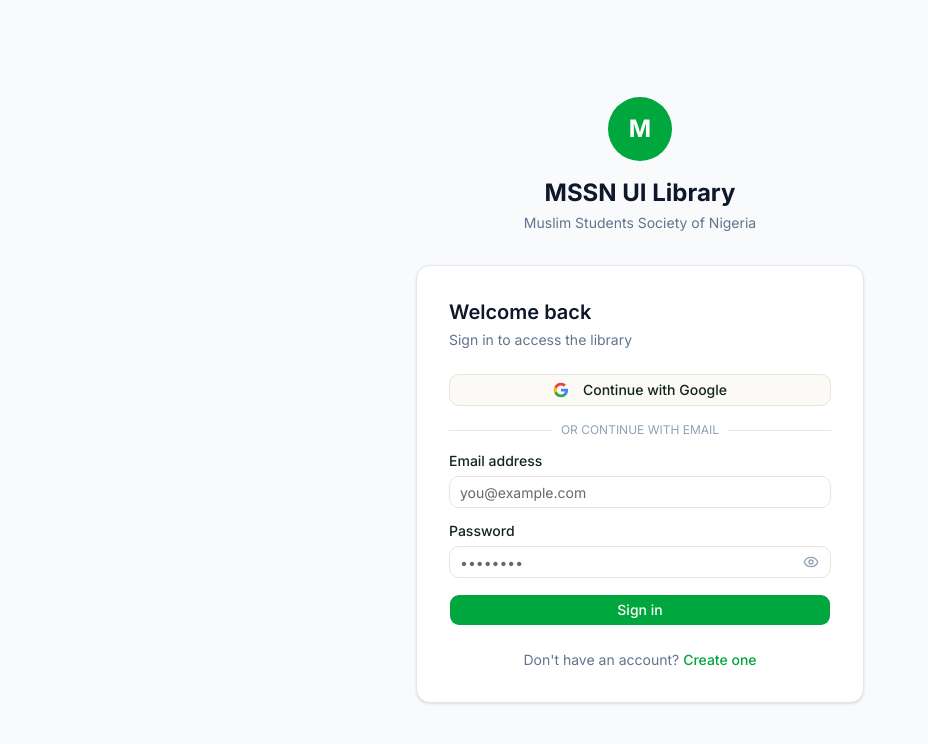
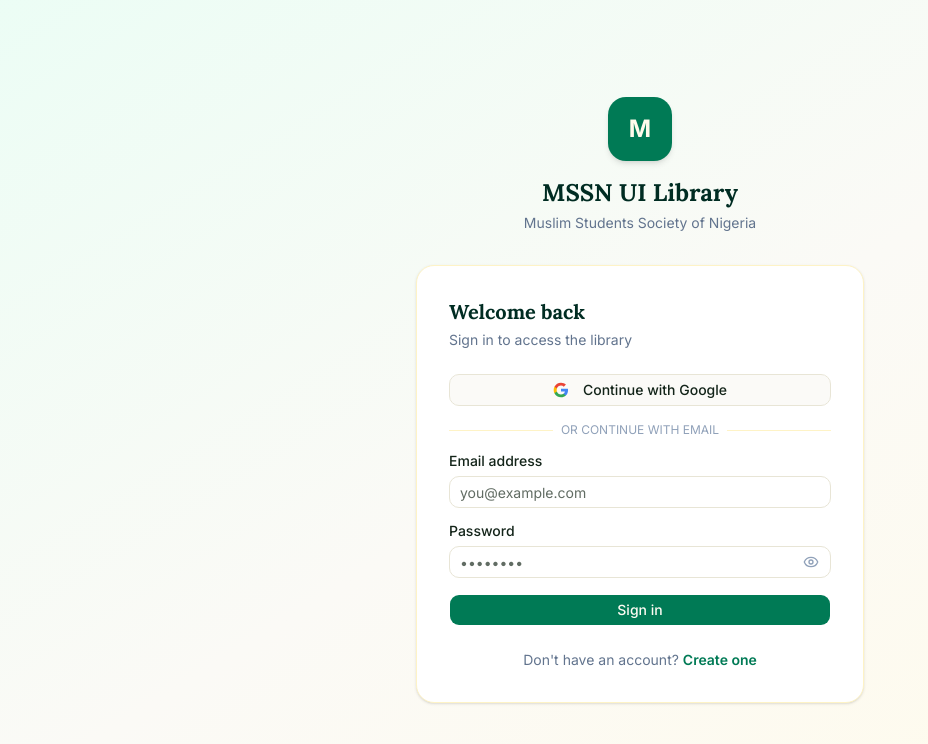
Before and after one commit to JubrilKolade/mssnui-library, a Next.js app: page /login in a window 1280 px wide. Shown: the top 744 px of the page, without its empty margins (0-928 px from the left). Built offline with nearby package versions, Linux system fonts and the light colour scheme.

Commit message:
style: theme auth pages with emerald and amber palette

```diff
--- a/src/app/(auth)/layout.tsx
+++ b/src/app/(auth)/layout.tsx
@@ -10,14 +10,14 @@
   children: React.ReactNode;
 }) {
   return (
-    <main className="min-h-screen bg-slate-50 flex items-center justify-center p-4">
+    <main className="min-h-screen bg-gradient-to-br from-emerald-50 via-[#fbfaf6] to-amber-50 flex items-center justify-center p-4">
       <div className="w-full max-w-md">
         {/* Logo */}
         <div className="text-center mb-8">
-          <div className="inline-flex items-center justify-center w-16 h-16 rounded-full bg-green-600 text-white text-2xl font-bold mb-4">
+          <div className="inline-flex items-center justify-center w-16 h-16 rounded-2xl bg-emerald-700 text-amber-50 text-2xl font-bold mb-4 shadow-md">
             M
           </div>
-          <h1 className="text-2xl font-bold text-slate-900">
+          <h1 className="font-serif text-2xl font-bold text-emerald-950">
             MSSN UI Library
           </h1>
           <p className="text-slate-500 text-sm mt-1">
--- a/src/app/(auth)/login/page.tsx
+++ b/src/app/(auth)/login/page.tsx
@@ -9,9 +9,9 @@
 
 export default function LoginPage() {
   return (
-    <div className="bg-white rounded-xl shadow-sm border border-slate-200 p-8">
+    <div className="bg-white rounded-2xl shadow-sm border border-amber-100 p-8">
       <div className="mb-6">
-        <h2 className="text-xl font-semibold text-slate-900">
+        <h2 className="font-serif text-xl font-bold text-emerald-950">
           Welcome back
         </h2>
         <p className="text-slate-500 text-sm mt-1">
@@ -19,7 +19,7 @@
         </p>
       </div>
 
-      <Suspense fallback={<div className="h-64 animate-pulse rounded-lg bg-slate-100" />}>
+      <Suspense fallback={<div className="h-64 animate-pulse rounded-lg bg-amber-50" />}>
         <LoginForm />
       </Suspense>
 
@@ -27,7 +27,7 @@
         Don&apos;t have an account?{" "}
         <Link
           href="/register"
-          className="text-green-600 hover:text-green-700 font-medium"
+          className="text-emerald-700 hover:text-emerald-800 font-semibold"
         >
           Create one
         </Link>
--- a/src/app/(auth)/register/page.tsx
+++ b/src/app/(auth)/register/page.tsx
@@ -8,9 +8,9 @@
 
 export default function RegisterPage() {
   return (
-    <div className="bg-white rounded-xl shadow-sm border border-slate-200 p-8">
+    <div className="bg-white rounded-2xl shadow-sm border border-amber-100 p-8">
       <div className="mb-6">
-        <h2 className="text-xl font-semibold text-slate-900">
+        <h2 className="font-serif text-xl font-bold text-emerald-950">
           Create an account
         </h2>
         <p className="text-slate-500 text-sm mt-1">
@@ -24,7 +24,7 @@
         Already have an account?{" "}
         <Link
           href="/login"
-          className="text-green-600 hover:text-green-700 font-medium"
+          className="text-emerald-700 hover:text-emerald-800 font-semibold"
         >
           Sign in
         </Link>
--- a/src/components/auth/LoginForm.tsx
+++ b/src/components/auth/LoginForm.tsx
@@ -120,7 +120,7 @@
       {/* Divider */}
       <div className="relative">
         <div className="absolute inset-0 flex items-center">
-          <span className="w-full border-t border-slate-200" />
+          <span className="w-full border-t border-amber-100" />
         </div>
         <div className="relative flex justify-center text-xs uppercase">
           <span className="bg-white px-2 text-slate-400">
@@ -168,7 +168,7 @@
                     <button
                       type="button"
                       onClick={() => setShowPassword(!showPassword)}
-                      className="absolute right-3 top-1/2 -translate-y-1/2 text-slate-400 hover:text-slate-600"
+                      className="absolute right-3 top-1/2 -translate-y-1/2 text-slate-400 hover:text-emerald-700"
                     >
                       {showPassword ? (
                         <EyeOff className="h-4 w-4" />
@@ -185,7 +185,7 @@
 
           <Button
             type="submit"
-            className="w-full bg-green-600 hover:bg-green-700"
+            className="w-full bg-emerald-700 hover:bg-emerald-800"
             disabled={isLoading || isGoogleLoading}
           >
             {isLoading ? (
--- a/src/components/auth/RegisterForm.tsx
+++ b/src/components/auth/RegisterForm.tsx
@@ -5,7 +5,7 @@
 import { zodResolver } from "@hookform/resolvers/zod";
 import { signIn } from "next-auth/react";
 import { useRouter } from "next/navigation";
-import { Eye, EyeOff, Loader2, ChevronDown } from "lucide-react";
+import { Eye, EyeOff, Loader2 } from "lucide-react";
 import { registerSchema, type RegisterInput } from "@/src/lib/validations";
 import { Button } from "@/src/components/ui/button";
 import { Input } from "@/src/components/ui/input";
@@ -17,7 +17,13 @@
   FormLabel,
   FormMessage,
 } from "@/src/components/ui/form";
-import { Label } from "@/src/components/ui/label";
+import {
+  Select,
+  SelectContent,
+  SelectItem,
+  SelectTrigger,
+  SelectValue,
+} from "@/src/components/ui/select";
 import { useToast } from "@/src/hooks/use-toast";
 
 interface AcademicUnit {
@@ -197,7 +203,7 @@
       {/* Divider */}
       <div className="relative">
         <div className="absolute inset-0 flex items-center">
-          <span className="w-full border-t border-slate-200" />
+          <span className="w-full border-t border-amber-100" />
         </div>
         <div className="relative flex justify-center text-xs uppercase">
           <span className="bg-white px-2 text-slate-400">
@@ -274,29 +280,28 @@
 
           {/* Academic Unit */}
           <FormItem>
-            <Label>
+            <FormLabel>
               Faculty / Institute{" "}
               <span className="text-slate-400 font-normal">(optional)</span>
-            </Label>
-            <div className="relative">
-              <select
-                value={selectedUnit}
-                onChange={(e) => {
-                  setSelectedUnit(e.target.value);
+            </FormLabel>
+              <Select
+              onValueChange={(val: string | null) => {
+                setSelectedUnit(val ?? "");
                 form.setValue("departmentId", "");
               }}
               disabled={isLoading}
-                className="w-full h-9 rounded-md border border-input bg-transparent px-3 py-1 text-sm appearance-none pr-8 focus:outline-none focus:ring-2 focus:ring-ring/50 focus:border-ring cursor-pointer disabled:cursor-not-allowed disabled:opacity-50"
             >
-                <option value="">Select your faculty</option>
+              <SelectTrigger>
+                <SelectValue placeholder="Select your faculty" />
+              </SelectTrigger>
+              <SelectContent>
                 {academicUnits.map((unit) => (
-                  <option key={unit.id} value={unit.id}>
+                  <SelectItem key={unit.id} value={unit.id}>
                     {unit.name}
-                  </option>
+                  </SelectItem>
                 ))}
-              </select>
-              <ChevronDown className="pointer-events-none absolute right-2 top-1/2 -translate-y-1/2 w-4 h-4 text-muted-foreground" />
-            </div>
+              </SelectContent>
+            </Select>
           </FormItem>
 
           {/* Department */}
@@ -312,24 +317,23 @@
                       (optional)
                     </span>
                   </FormLabel>
+                  <Select
+                    onValueChange={field.onChange}
+                    disabled={isLoading}
+                  >
                     <FormControl>
-                    <div className="relative">
-                      <select
-                        value={field.value}
-                        onChange={(e) => field.onChange(e.target.value)}
-                        disabled={isLoading}
-                        className="w-full h-9 rounded-md border border-input bg-transparent px-3 py-1 text-sm appearance-none pr-8 focus:outline-none focus:ring-2 focus:ring-ring/50 focus:border-ring cursor-pointer disabled:cursor-not-allowed disabled:opacity-50"
-                      >
-                        <option value="">Select your department</option>
+                      <SelectTrigger>
+                        <SelectValue placeholder="Select your department" />
+                      </SelectTrigger>
+                    </FormControl>
+                    <SelectContent>
                       {departments.map((dept) => (
-                          <option key={dept.id} value={dept.id}>
+                        <SelectItem key={dept.id} value={dept.id}>
                           {dept.name}
-                          </option>
+                        </SelectItem>
                       ))}
-                      </select>
-                      <ChevronDown className="pointer-events-none absolute right-2 top-1/2 -translate-y-1/2 w-4 h-4 text-muted-foreground" />
-                    </div>
-                  </FormControl>
+                    </SelectContent>
+                  </Select>
                   <FormMessage />
                 </FormItem>
               )}
@@ -406,7 +410,7 @@
 
           <Button
             type="submit"
-            className="w-full bg-green-600 hover:bg-green-700"
+            className="w-full bg-emerald-700 hover:bg-emerald-800"
             disabled={isLoading || isGoogleLoading}
           >
             {isLoading ? (
```
Lines whose indentation alone changed are shown as unchanged.
